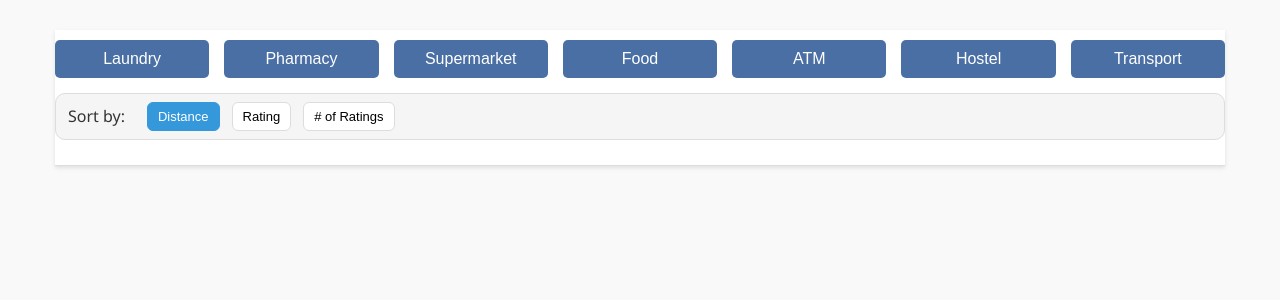
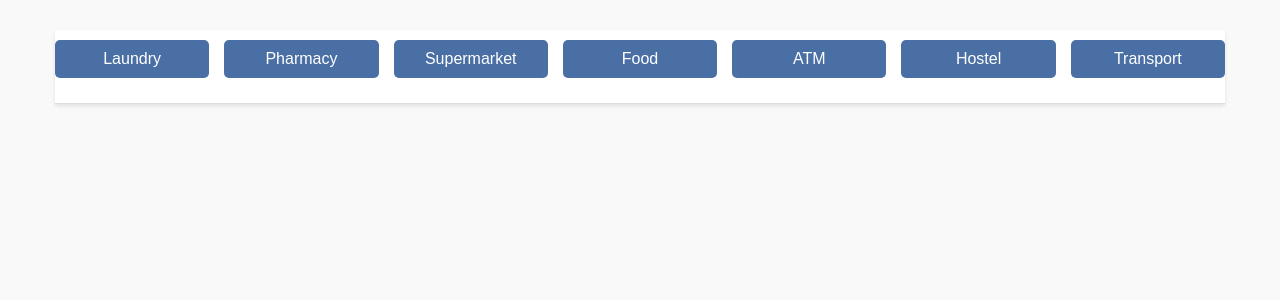
Before and after one commit to MMatthews71/TravellerCompanion, a Flask app: page / in a window 1280 px wide. Shown: the part 153-453 px from the top of the page. Run offline with Flask 3, Linux system fonts and the light colour scheme.

Commit message:
hidden filters

```diff
--- a/static/js/app.js
+++ b/static/js/app.js
@@ -289,6 +289,11 @@ function toRad(degrees) { return degrees * (Math.PI / 180); }
 function displayResults(results) {
     clearResults();
     const resultsSection = document.getElementById('results-section');
+    const sortOptions = document.getElementById('sort-options');
+
+    // Hide sort options by default
+    sortOptions.classList.add('hidden');
+
     resultsSection.classList.remove('hidden');
 
     if (!results || results.length === 0) {
@@ -301,6 +306,9 @@ function displayResults(results) {
         resultsBody.appendChild(row);
         return;
     }
+
+    // Show sort options since we have results
+    sortOptions.classList.remove('hidden');
 
     const sortedResults = sortResults(results, currentSort);
 
--- a/templates/index.html
+++ b/templates/index.html
@@ -59,7 +59,7 @@
 
       <div id="status" class="status-message"></div>
 
-      <div class="sort-options">
+      <div id="sort-options" class="sort-options hidden">
         <span>Sort by:</span>
         <button id="sort-distance" class="sort-btn active" data-sort="distance">Distance</button>
         <button id="sort-rating" class="sort-btn" data-sort="rating">Rating</button>
```
